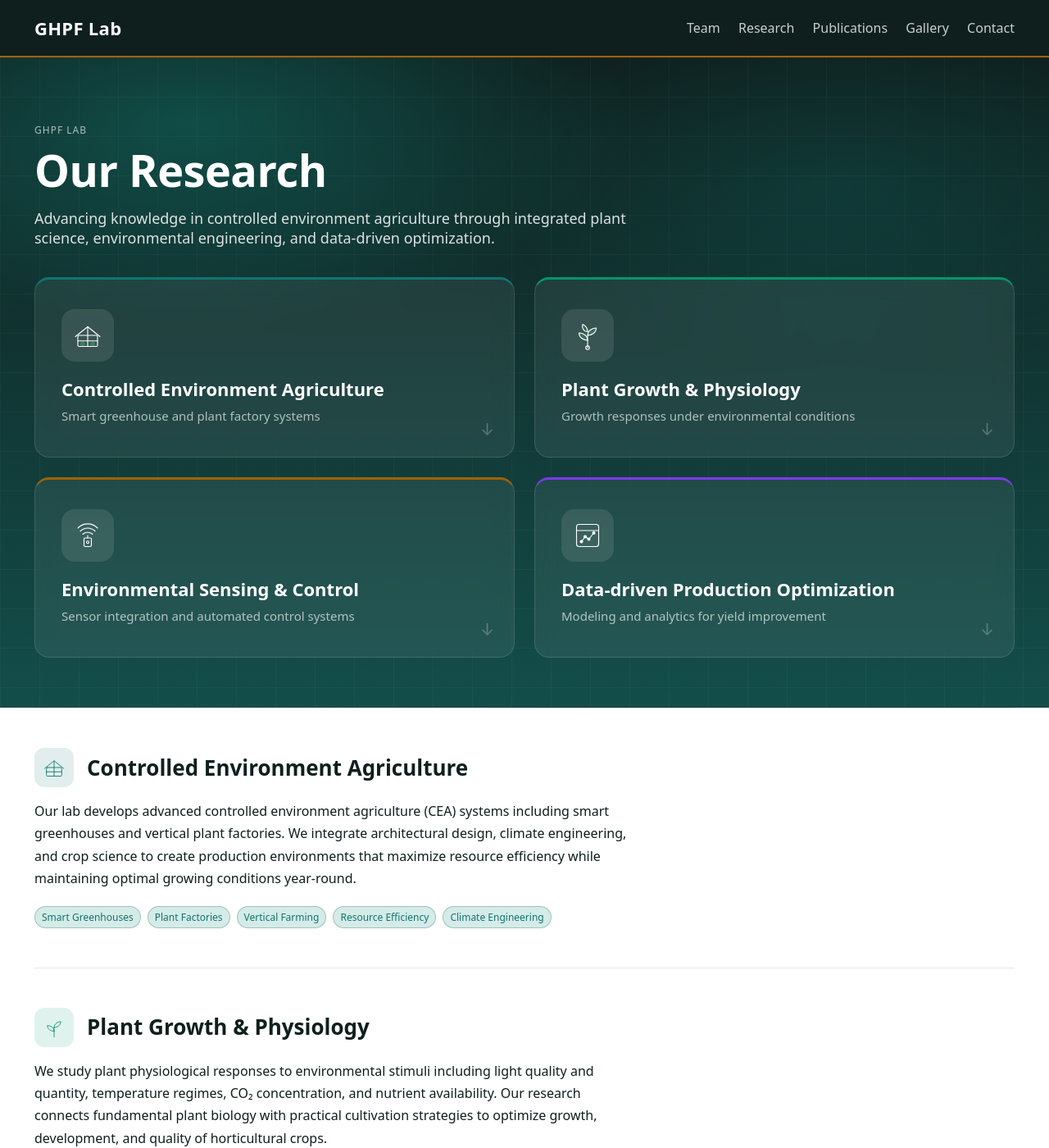
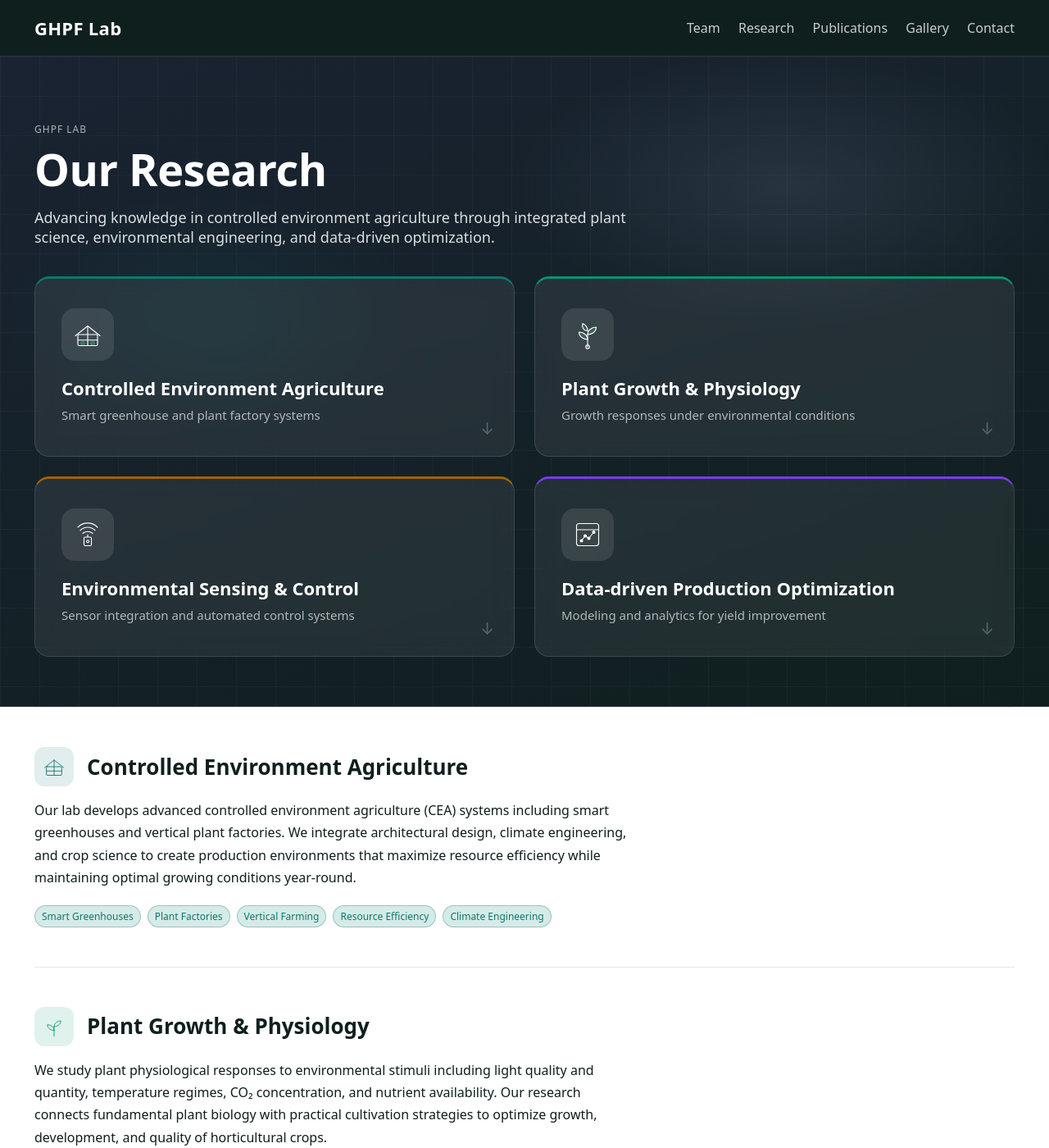
Before and after one commit to evergreendasol/Trial-2-lab-web, a Jekyll site: the page built from research.md, in a window 1280 px wide and 1400 px high. Shown: the whole window at 82% size. Built offline with Jekyll 4.4.1, drawn with Linux system fonts in a browser that asks for light colours.

Commit message:
Remove gold accent lines and differentiate sub-page hero color
- Nav: gold border-bottom → subtle darkLine separator
- Footer: gold border-top → subtle darkLine separator
- Nav active: gold underline → white underline
- New .hero--sub modifier with slate-blue gradient for Team/Research
- Main page hero keeps original teal gradient for visual distinction

https://claude.ai/code/session_01TmRjvzfDazRavAh5211o6j

```diff
--- a/assets/css/site.css
+++ b/assets/css/site.css
@@ -64,7 +64,7 @@ a:hover{color:var(--accent)}
   top:0;
   z-index:10;
   background:var(--dark);
-  border-bottom:2px solid var(--accent2);
+  border-bottom:1px solid var(--darkLine);
 }
 
 .nav__inner{
@@ -90,7 +90,7 @@ a:hover{color:var(--accent)}
 .nav__links a:hover{color:#fff}
 .nav__links a.nav--active{
   color:#fff;
-  border-bottom:2px solid var(--accent2);
+  border-bottom:2px solid #fff;
   padding-bottom:4px;
 }
 
@@ -186,6 +186,14 @@ a:hover{color:var(--accent)}
     radial-gradient(900px 420px at 18% 10%, rgba(20,184,166,.28), transparent 60%),
     radial-gradient(800px 420px at 80% 20%, rgba(15,118,110,.22), transparent 55%),
     linear-gradient(180deg, var(--dark) 0%, var(--dark2) 100%);
+}
+
+/* Sub-page hero: slate-blue tone (Team, Research) */
+.hero--sub{
+  background:
+    radial-gradient(600px 300px at 75% 20%, rgba(100,116,139,.22), transparent 55%),
+    radial-gradient(500px 300px at 20% 40%, rgba(15,118,110,.12), transparent 50%),
+    linear-gradient(160deg, #1a2332 0%, #0f1f1e 100%);
 }
 
 /* 미세 그리드 패턴(줄무늬X) */
@@ -571,7 +579,7 @@ a:hover{color:var(--accent)}
    ========================= */
 .footer{
   background:var(--dark);
-  border-top:2px solid var(--accent2);
+  border-top:1px solid var(--darkLine);
   padding:36px 0 22px;
   color:rgba(255,255,255,.78);
 }
--- a/research.md
+++ b/research.md
@@ -4,7 +4,7 @@ title: Research
 ---
 
 <!-- ===== HERO BANNER + AREA CARDS ===== -->
-<section class="hero hero--photo research-hero">
+<section class="hero hero--photo hero--sub research-hero">
   <div class="container hero__inner">
     <p class="pill">GHPF Lab</p>
     <h1>Our Research</h1>
```
Also changed, not shown: team.md (+1 -1 lines).
